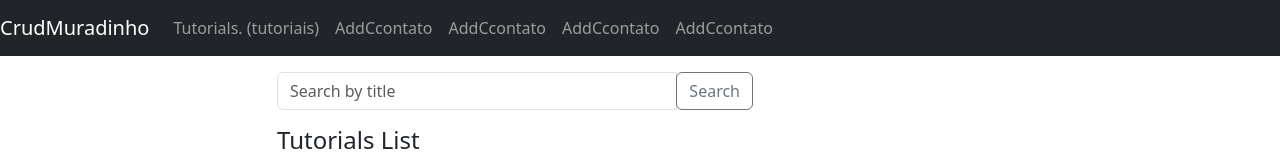
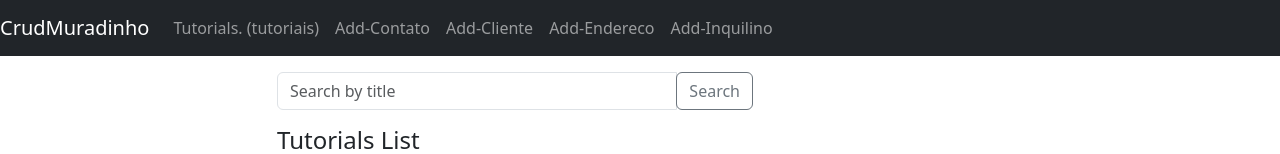
Before and after one commit to DiegoAlejandro132/crud_murad, a Vue app: page / in a window 1280 px wide. Shown: the top 154 px of the page. Built offline with nearby package versions, Linux system fonts and the light colour scheme; no server answers.

Commit message:
mudanca no nome dos adds na pagina principal

```diff
--- a/src/App.vue
+++ b/src/App.vue
@@ -7,16 +7,16 @@
           <router-link to="/tutorials" class="nav-link">Tutorials. (tutoriais)</router-link>
         </li>
         <li class="nav-item">
-          <router-link to="/add-contato" class="nav-link">AddCcontato</router-link>
+          <router-link to="/add-contato" class="nav-link">Add-Contato</router-link>
         </li>
         <li class="nav-item">
-          <router-link to="/add-contato" class="nav-link">AddCcontato</router-link>
+          <router-link to="/add-cliente" class="nav-link">Add-Cliente</router-link>
         </li>
         <li class="nav-item">
-          <router-link to="/add-contato" class="nav-link">AddCcontato</router-link>
+          <router-link to="/add-endereco" class="nav-link">Add-Endereco</router-link>
         </li>
         <li class="nav-item">
-          <router-link to="/add-contato" class="nav-link">AddCcontato</router-link>
+          <router-link to="/add-inquilino" class="nav-link">Add-Inquilino</router-link>
         </li>
 
       </div>
```
